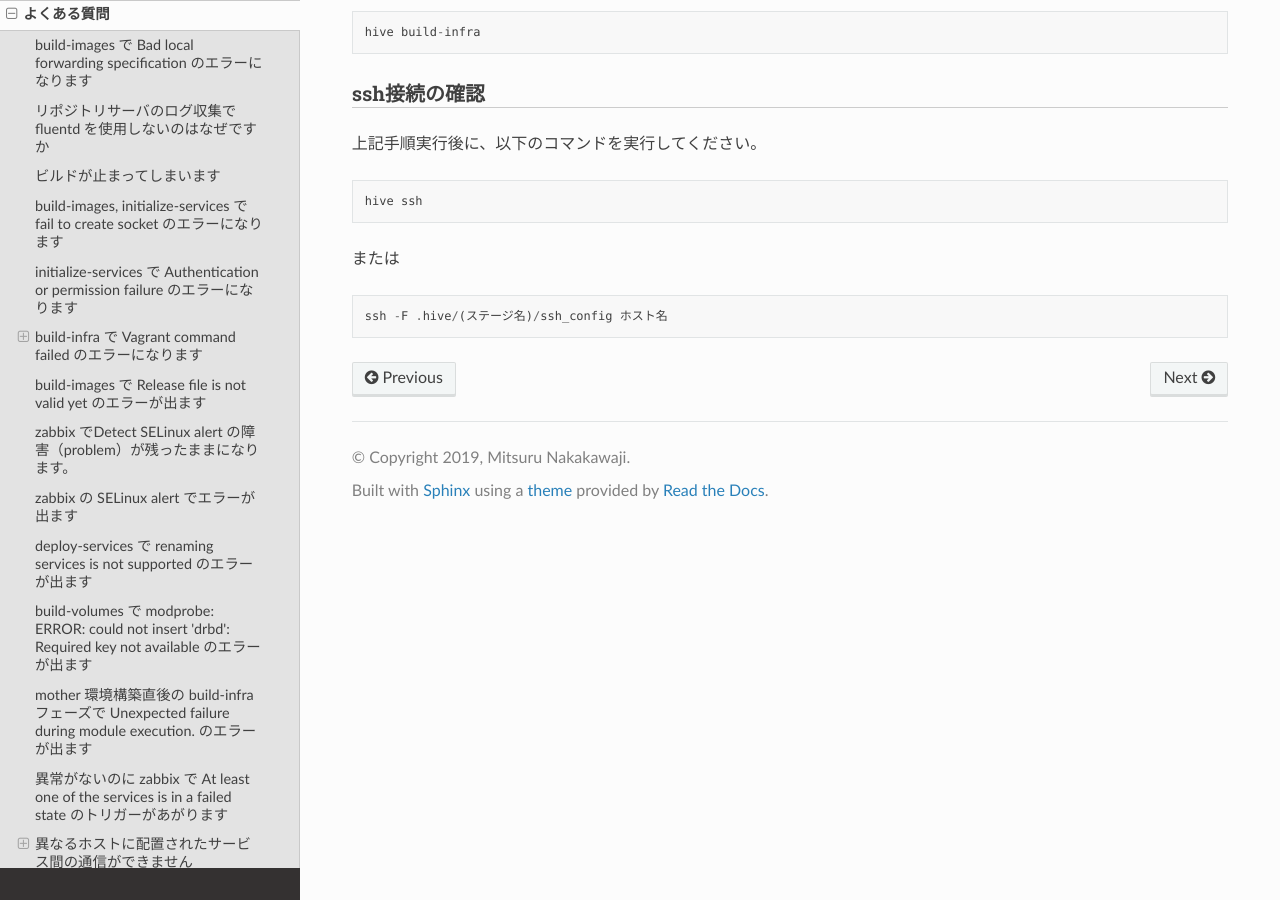
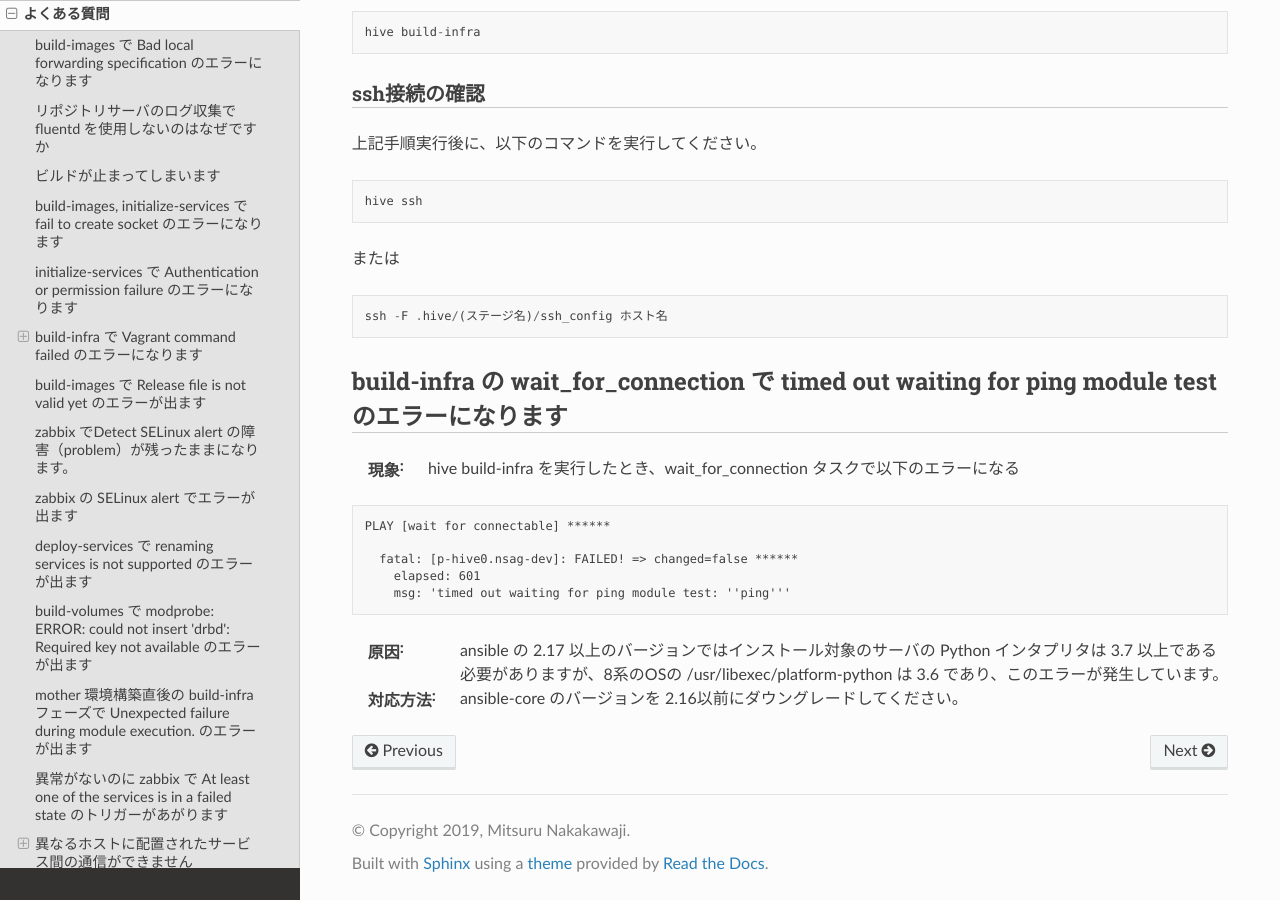
Before and after one commit to procube-open/hive-builder, a Sphinx documentation site: the page built from docs/faq.rst, in a window 1280 px wide and 900 px high, scrolled down 10841 px. Built offline with Sphinx 7.4.7 and the Read the Docs theme 3.1.0, drawn with Linux system fonts in a browser that asks for light colours.

Commit message:
fix create instance for aws

```diff
--- a/docs/faq.rst
+++ b/docs/faq.rst
@@ -477,3 +477,19 @@ ssh接続の確認
 ::
 
     ssh -F .hive/(ステージ名)/ssh_config ホスト名
+
+
+build-infra の wait_for_connection で timed out waiting for ping module test のエラーになります
+----------------------------------------------------------------------------------------------------
+:現象: hive build-infra を実行したとき、wait_for_connection タスクで以下のエラーになる
+
+::
+
+    PLAY [wait for connectable] ******
+
+      fatal: [p-hive0.nsag-dev]: FAILED! => changed=false ******
+        elapsed: 601
+        msg: 'timed out waiting for ping module test: ''ping'''
+
+:原因: ansible の 2.17 以上のバージョンではインストール対象のサーバの Python インタプリタは 3.7 以上である必要がありますが、8系のOSの /usr/libexec/platform-python は 3.6 であり、このエラーが発生しています。
+:対応方法: ansible-core のバージョンを 2.16以前にダウングレードしてください。
```
Also changed, not shown: 1 other file.
